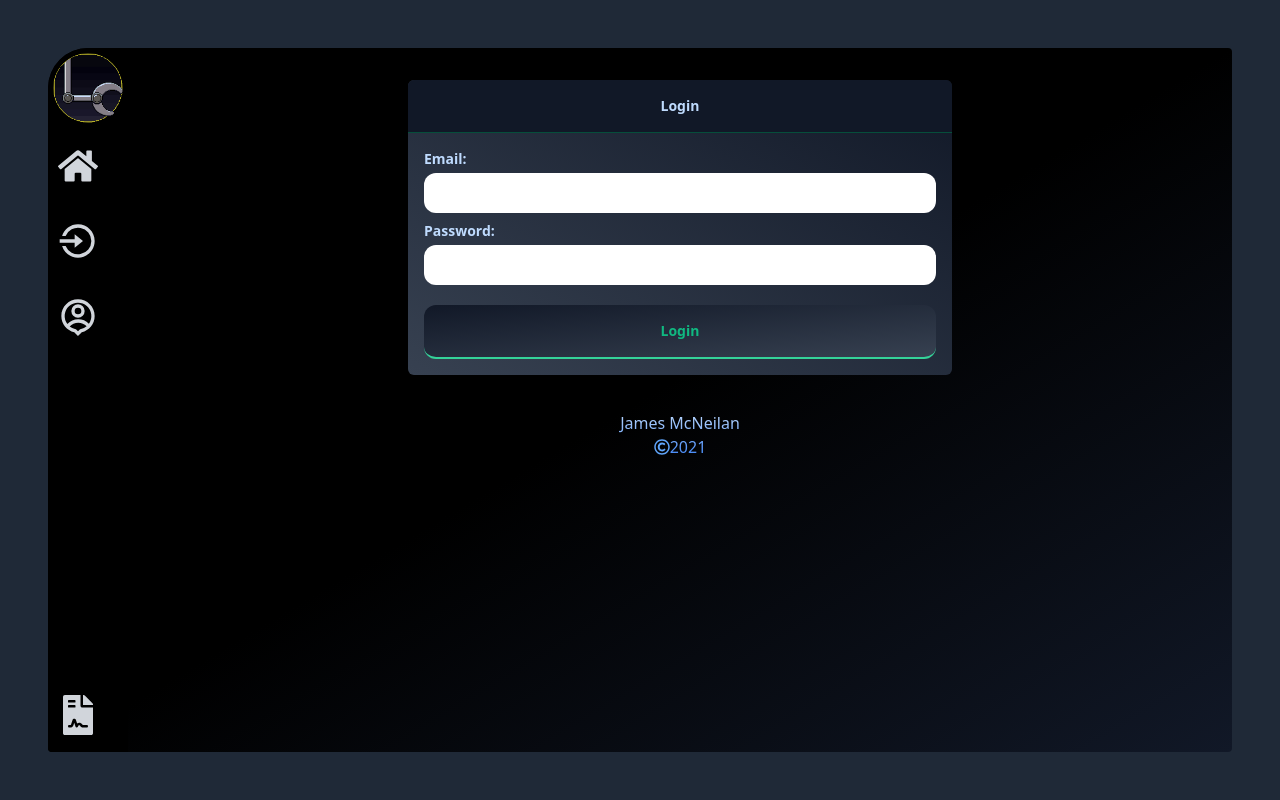
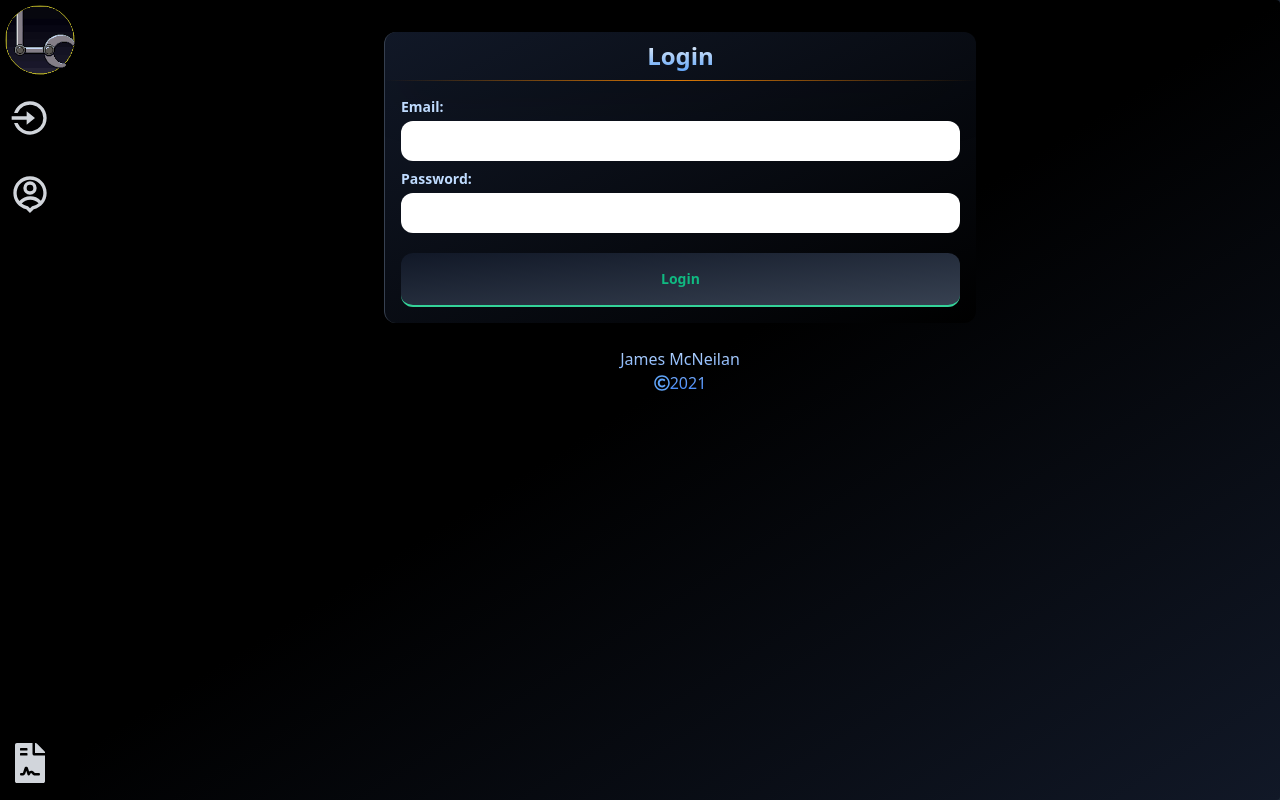
Before and after one commit to JaundiceJack/libercord, a React (Create React App) app in the folder client/: page /login in a window 1280 px wide. Built offline with nearby package versions, Linux system fonts and the light colour scheme; no server answers.

Commit message:
finishing touches before i go branching

```diff
--- a/client/src/App.js
+++ b/client/src/App.js
@@ -25,8 +25,8 @@ class App extends Component {
       <Provider store={store}>
         {/*Connect nav links to their routes via Browser Router*/}
         <BrowserRouter>
-          <div className="p-0 sm:p-12 bg-gray-800 min-h-screen flex">
-            <main className={mainClasses} style={{"border-top-left-radius": "40px"}}>
+          <div className="bg-gray-800 min-h-screen flex">
+            <main className={mainClasses}>
               <Nav />
               <Routes />
             </main>
--- a/client/src/components/account/create.js
+++ b/client/src/components/account/create.js
@@ -15,6 +15,17 @@ const mapStateToProps = (state) => ({
   isAuthenticated: state.auth.isAuthenticated,
   error: state.error
 })
+
+const cardContainerClasses =
+  "rounded-xl border-l border-gray-700 " +
+  "bg-gradient-to-br from-gray-900 to-black  ";
+
+const headerTextClasses =
+  "bg-clip-text text-transparent font-semibold text-2xl text-center " +
+  "bg-gradient-to-b from-gray-100 to-blue-400 ";
+
+const hrClasses =
+  "h-px w-full bg-gradient-to-r from-transparent via-yellow-600 to-transparent";
 
 class CreateAccount extends Component {
   // Initialize the component's state for each form field
@@ -44,12 +55,13 @@ class CreateAccount extends Component {
   render () {
     return (
       <section className="mt-6 flex flex-col items-center mb-6">
-        <form className={accountFormClasses + "w-full sm:w-1/2"} onSubmit={this.onSubmit}>
-          <div className="w-full bg-gray-900 p-4 rounded-t-md border-b border-green-900">
-            <h2 className="font-bold font-medium text-sm text-blue-200 text-center">
+        <form className={cardContainerClasses + "w-full sm:w-1/2"} onSubmit={this.onSubmit}>
+          <div className="rounded-t-lg p-2 shadow-2xl">
+            <h2 className={headerTextClasses}>
               Create an Account
             </h2>
           </div>
+          <div className={hrClasses}></div>
           <div className="p-4">
             <div className="mb-1 grid justify-items-stretch">
               <label className={labelClasses} for="username">Username:</label>
--- a/client/src/components/account/login.js
+++ b/client/src/components/account/login.js
@@ -15,6 +15,17 @@ const mapStateToProps = (state) => ({
   isAuthenticated: state.auth.isAuthenticated,
   error: state.error
 })
+
+const cardContainerClasses =
+  "rounded-xl border-l border-gray-700 " +
+  "bg-gradient-to-br from-gray-900 to-black  ";
+
+const headerTextClasses =
+  "bg-clip-text text-transparent font-semibold text-2xl text-center " +
+  "bg-gradient-to-b from-gray-100 to-blue-400 ";
+
+const hrClasses =
+  "h-px w-full bg-gradient-to-r from-transparent via-yellow-600 to-transparent";
 
 class Login extends Component {
   // Initialize the component's state for each form field
@@ -43,12 +54,13 @@ class Login extends Component {
   render () {
     return (
       <section className="mt-6 flex flex-col items-center mb-6">
-        <form className={accountFormClasses + "w-full sm:w-1/2"} onSubmit={this.onSubmit}>
-          <div className="w-full bg-gray-900 p-4 rounded-t-md border-b border-green-900">
-            <h2 className="font-bold font-medium text-sm text-blue-200 text-center">
+        <form className={cardContainerClasses + "w-full sm:w-1/2"} onSubmit={this.onSubmit}>
+          <div className="rounded-t-lg p-2 shadow-2xl">
+            <h2 className={headerTextClasses}>
               Login
             </h2>
           </div>
+          <div className={hrClasses}></div>
           <div className="p-4">
             <div className="mb-1 grid justify-items-stretch">
               <label className={labelClasses} for="email">Email:</label>
--- a/client/src/components/nav.js
+++ b/client/src/components/nav.js
@@ -16,9 +16,8 @@ class Nav extends Component {
   static propTypes = { isAuthenticated: PropTypes.bool };
   render() {
     return (
-      <nav className="flex flex-row md:flex-col bg-black rounded-bl" style={{"border-top-left-radius": "40px"}}>
+      <nav className="flex flex-row md:flex-col bg-black rounded-bl sticky top-0 sm:h-screen z-50 rounded-b-lg sm:rounded-none">
         <Logo />
-        <NavLink target="/" text="Home" icon=<FaHome size="40px" /> />
         {/*If not logged in, show the account creation and login buttons*/}
         {!this.props.isAuthenticated &&
           <NavLink target="/login" text="Login" icon=<RiLoginCircleLine size="40px" /> />}
```
